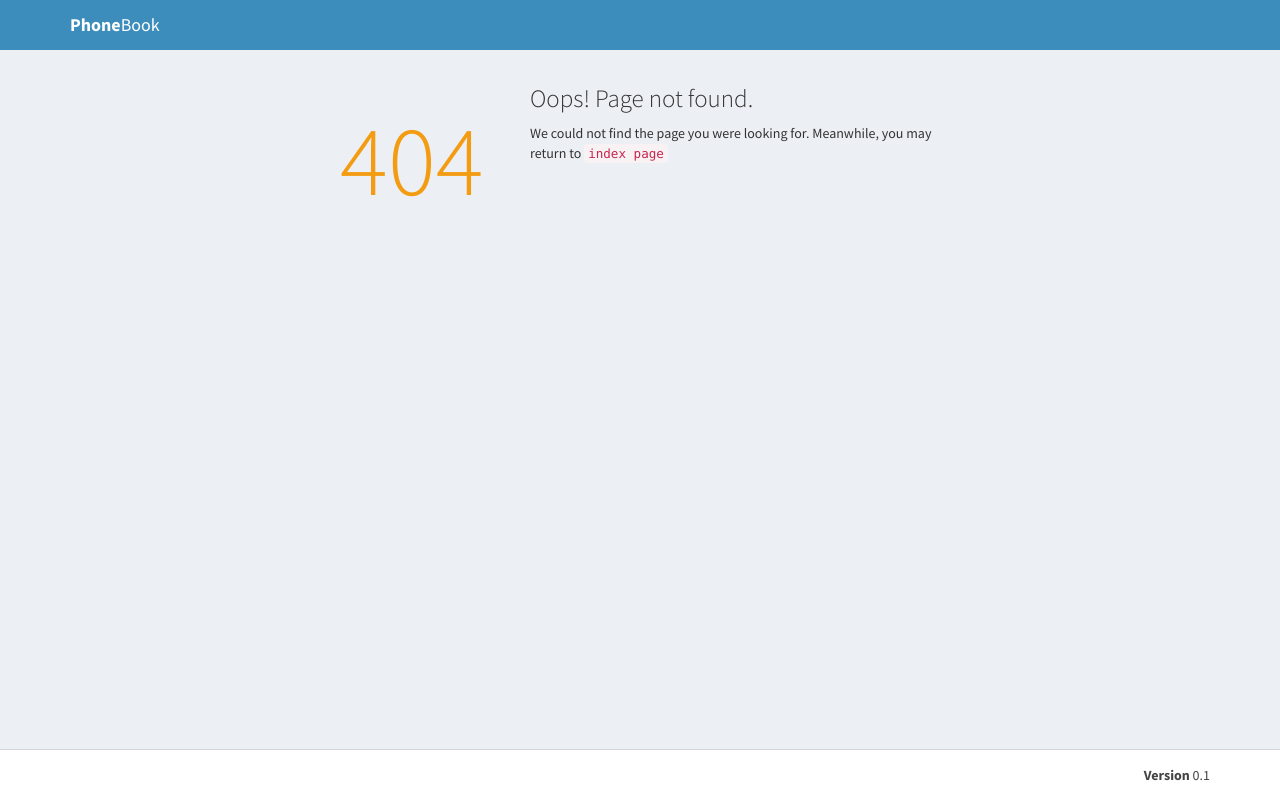
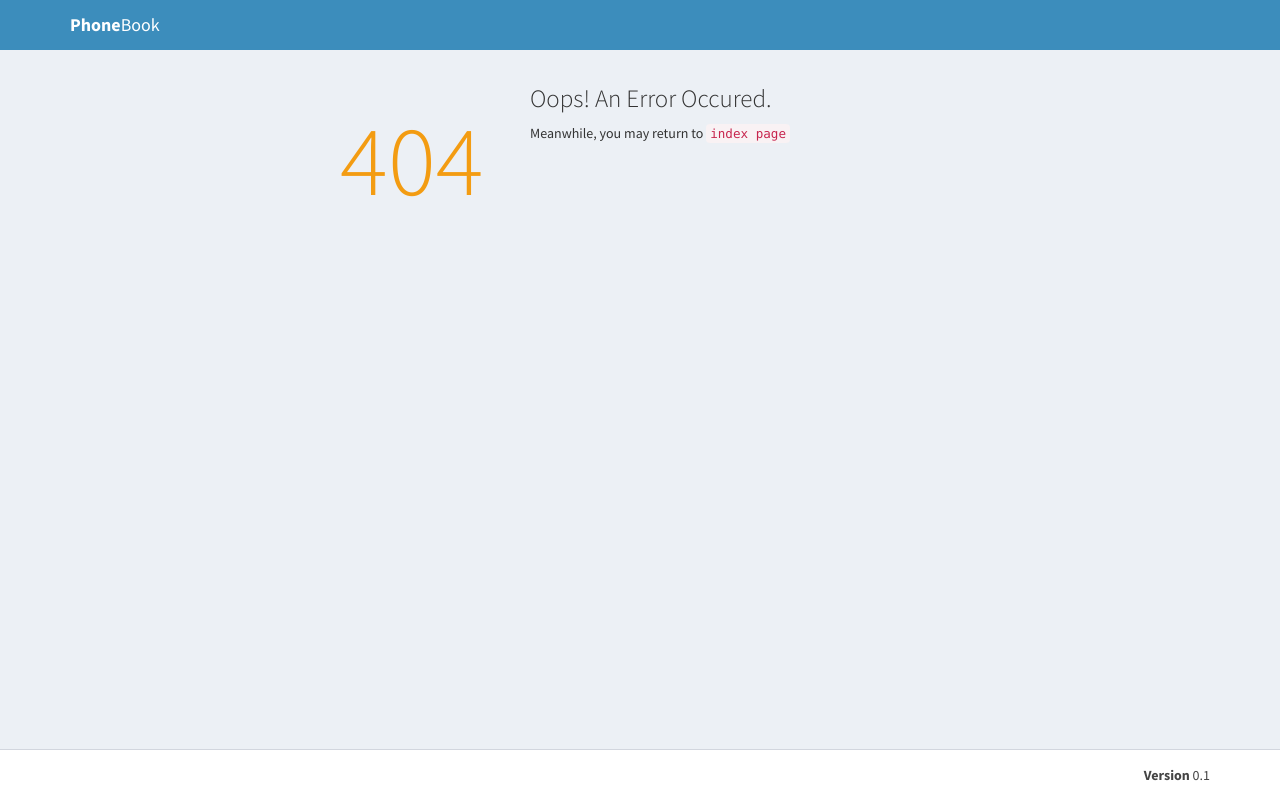
Before and after one commit to IMDADLY/CRUD-HR-Employee-Dashboard, a Flask app: template source_code/templates/error.html in a window 1280 px wide. Run offline with Flask 3, Linux system fonts and the light colour scheme; the template is opened without the code that fills it, so the values that code supplies are empty; some libraries are stand-ins or nearby versions.

Commit message:
Redirect to error page on invalid data for upload csv

```diff
--- a/source_code/server.py
+++ b/source_code/server.py
@@ -9,20 +9,18 @@ app.secret_key = "mys3cr3tk3y"
 db = Database()
 
 def upload_csv_to_database(file_path):
-    try:
-        with open(file_path, 'r') as csv_file:
-            csv_reader=csv.reader(csv_file)
-            field_names = ['id', 'name', 'gender', 'salary', 'address', 'performance_score', 'remarks', 'save']
-            db.clear()
-            for row in csv_reader:
-                 if len(row) == len(field_names) - 1:
-                    row.append('Save')
-                    form_data = ImmutableMultiDict(zip(field_names, row))
-                    db.insert(form_data)
-        return True
-    except Exception as e:
-        print(f"Error uploading CSV to database: {e}")
-        return False
+    with open(file_path, 'r') as csv_file:
+        csv_reader=csv.reader(csv_file)
+        field_names = ['id', 'name', 'gender', 'salary', 'address', 'performance_score', 'remarks', 'save']
+        db.clear()
+        for row in csv_reader:
+            if len(row) == len(field_names) - 1:
+                row.append('Save')
+                form_data = ImmutableMultiDict(zip(field_names, row))
+                success=db.insert(form_data)
+                if success==False:
+                    break
+    return success
 
 @app.route('/')
 def index():
@@ -100,8 +98,6 @@ def deletephone():
 @app.route('/upload', methods=['POST'])
 def upload_file():
     try:
-        if 'file' not in request.files:
-            return 'No file included in the request', 400
         csv_file = request.files['file']
         file_path = 'Downloads'
         csv_file.save(file_path)
@@ -109,9 +105,9 @@ def upload_file():
         if success:
             return redirect(url_for('index')), flash('CSV uploaded successfully!')
         else:
-            return redirect(url_for('index')), flash('CSV failed to Upload!')
+            return render_template('error.html')
     except Exception as e:
-        return f"An error occured: {e}", 500
+        return render_template('error.html')
 
 @app.route('/export')
 def export_csv():
--- a/source_code/templates/error.html
+++ b/source_code/templates/error.html
@@ -34,9 +34,8 @@
             <h2 class="headline text-yellow"> 404</h2>
 
             <div class="error-content">
-              <h3><i class="fa fa-warning text-yellow"></i> Oops! Page not found.</h3>
+              <h3><i class="fa fa-warning text-yellow"></i> Oops! An Error Occured.</h3>
               <p>
-                We could not find the page you were looking for.
                 Meanwhile, you may return to <a href="/"><code>index page</code></a>
               </p>
             </div>
```
Also changed, not shown: 1 other file.
